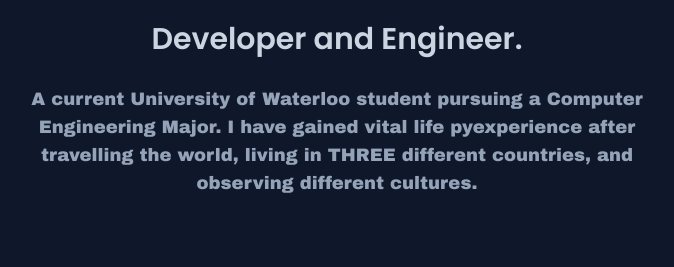
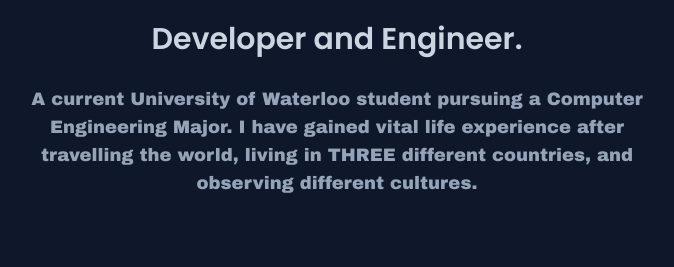
Before and after one commit to HazemS24/Hazem-Saad, a Next.js app: page / in a window 1280 px wide. Shown: the part 183-450 px from the top of the page, without its empty margins (303-977 px from the left). Built offline with nearby package versions, Linux system fonts and the light colour scheme.

Commit message:
Fixed Typo

```diff
--- a/src/app/page.tsx
+++ b/src/app/page.tsx
@@ -89,7 +89,7 @@ export default function Home() {
             </h3>
             <p className="text-md max-sm:text-sm py-5 leading-8 md:text-lg max-w-2xl mx-auto text-slate-400 font-archivo">
               A current University of Waterloo student pursuing a Computer
-              Engineering Major. I have gained vital life pyexperience after
+              Engineering Major. I have gained vital life experience after
               travelling the world, living in THREE different countries, and
               observing different cultures.
             </p>
```
